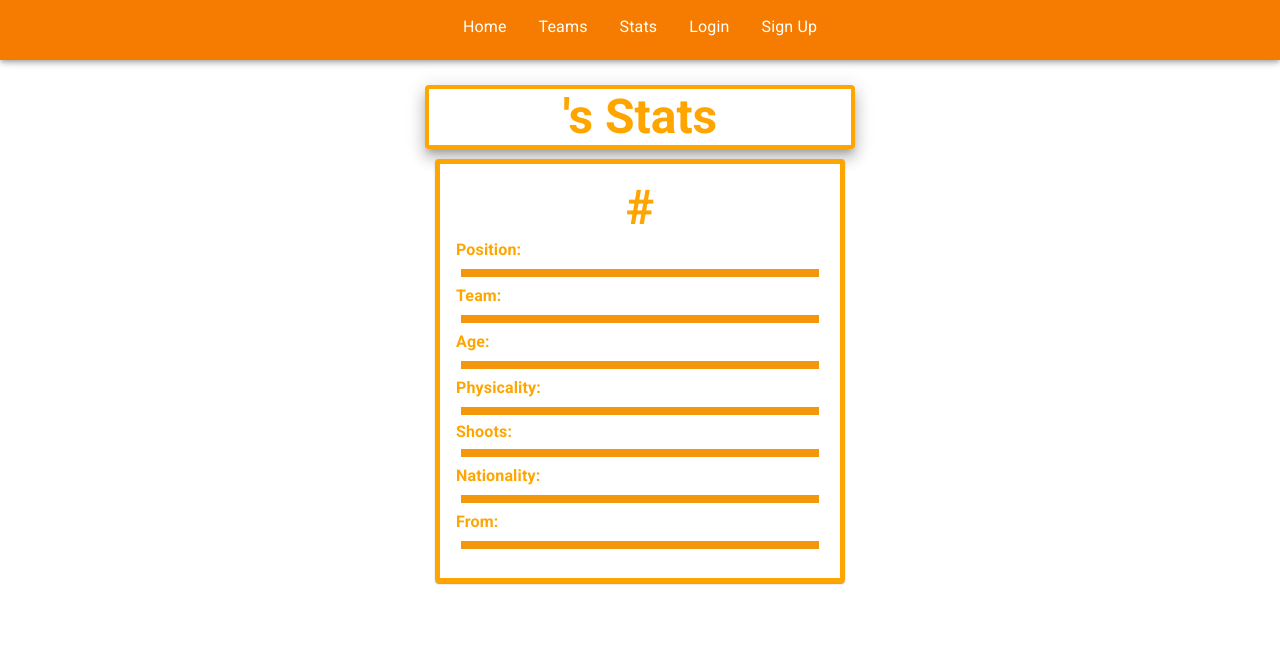
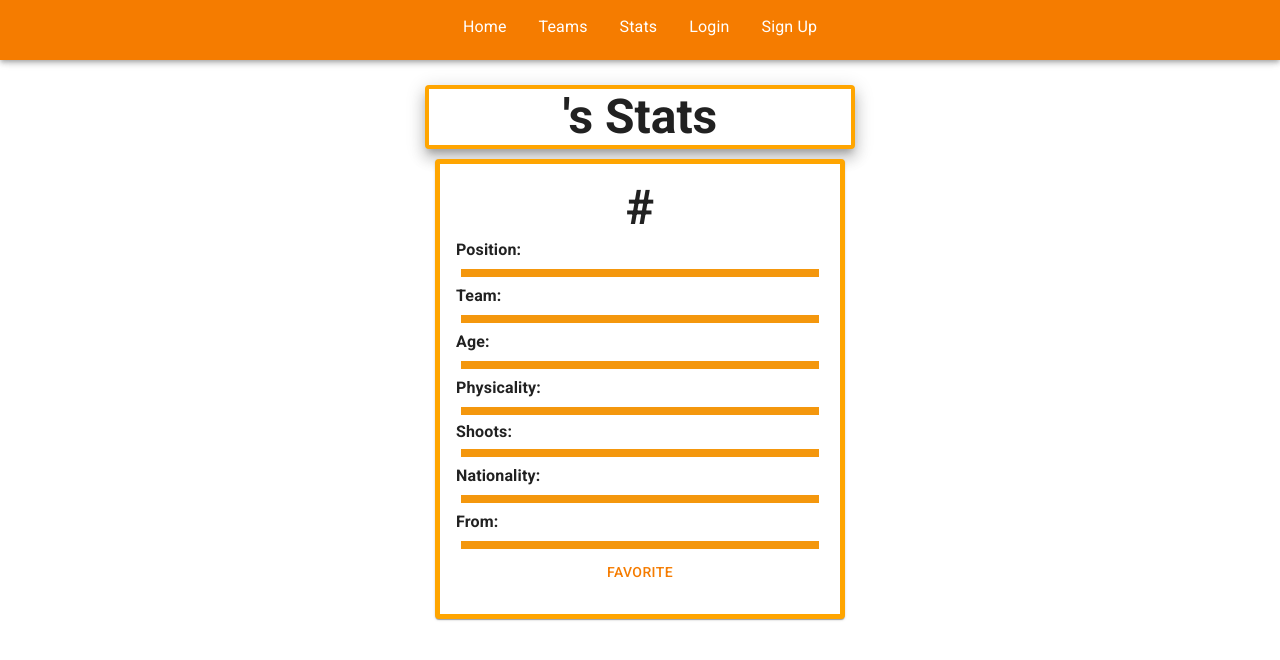
Before and after one commit to ameier6775/hockey-client, a React (Create React App) app: page /player/1 in a window 1280 px wide. Shown: the top 660 px of the page. Built offline with nearby package versions, Linux system fonts and the light colour scheme; no server answers; sample sign-in values are in the browser's storage.

Commit message:
Added favorite button + star icon

```diff
--- a/src/pages/Player.js
+++ b/src/pages/Player.js
@@ -2,7 +2,14 @@ import React from 'react'
 import '../index.css'
 import Layout from '../components/Layout'
 import axios from 'axios'
-import { Paper, Typography, Card, CardContent } from '@material-ui/core'
+import {
+  Paper,
+  Typography,
+  Card,
+  CardContent,
+  Button,
+  Icon,
+} from '@material-ui/core'
 import Auth from '../components/Auth'
 
 class Player extends React.Component {
@@ -33,6 +40,12 @@ class Player extends React.Component {
       weight: '',
       season: '',
     }
+    this.favorite = this.favorite.bind(this)
+  }
+  favorite(e) {
+    this.setState({
+      favorite: !this.state.favorite,
+    })
   }
 
   async componentDidMount() {
@@ -44,9 +57,6 @@ class Player extends React.Component {
     )
     console.log(playersData)
     const player = playersData.data.people[0]
-    // const player = playersData.data.people[0]
-
-    // console.log(playersData.data.people[0].fullName)
 
     this.setState({
       name: player.fullName,
@@ -84,7 +94,6 @@ class Player extends React.Component {
               top: 0,
               marginTop: 15,
               border: '4px solid orange',
-              color: 'orange',
               backgroundColor: 'white',
             }}
             elevation={10}
@@ -110,12 +119,19 @@ class Player extends React.Component {
                   textAlign: 'left',
                 }}
               >
-                <Typography className="orange" variant="h3">
+                <Typography align="center">
+                  {this.state.favorite && (
+                    <Icon fontSize="large" color="primary">
+                      star
+                    </Icon>
+                  )}
+                </Typography>
+                <Typography variant="h3">
                   <center>
                     <b>#{this.state.number}</b>
                   </center>
                 </Typography>
-                <Typography className="orange" variant="h6">
+                <Typography variant="h6">
                   <center>
                     <b>
                       {this.state.captain ? 'Captain' : ''}
@@ -123,25 +139,25 @@ class Player extends React.Component {
                     </b>
                   </center>
                 </Typography>
-                <Typography className="orange" variant="subtitle1">
+                <Typography variant="subtitle1">
                   <b>Position: </b>{' '}
                   <div className="player-card-content">
                     <em>{this.state.position.shortName}</em>
                   </div>
                 </Typography>
-                <Typography className="orange" variant="subtitle1">
+                <Typography variant="subtitle1">
                   <b>Team:</b>
                   <div className="player-card-content">
                     <em>{this.state.team.name}</em>
                   </div>
                 </Typography>
-                <Typography className="orange" variant="subtitle1">
+                <Typography variant="subtitle1">
                   <b>Age:</b>{' '}
                   <div className="player-card-content">
                     <em>{this.state.age}</em>
                   </div>
                 </Typography>
-                <Typography className="orange" variant="subtitle1">
+                <Typography variant="subtitle1">
                   <b>Physicality: </b>
                   <div className="player-card-content">
                     <em>
@@ -149,23 +165,28 @@ class Player extends React.Component {
                     </em>
                   </div>
                 </Typography>
-                <Typography className="orange">
+                <Typography>
                   <b>Shoots: </b>
                   <div className="player-card-content">
                     <em>{this.state.shoots}</em>
                   </div>
                 </Typography>
-                <Typography className="orange" variant="subtitle1">
+                <Typography variant="subtitle1">
                   <b>Nationality:</b>{' '}
                   <div className="player-card-content">
                     <em>{this.state.nationality}</em>
                   </div>
                 </Typography>
-                <Typography className="orange" variant="subtitle1">
+                <Typography variant="subtitle1">
                   <b>From: </b>{' '}
                   <div className="player-card-content">
                     <em>{this.state.birthCity}</em>
                   </div>
+                </Typography>
+                <Typography align="center">
+                  <Button color="primary" onClick={this.favorite}>
+                    Favorite
+                  </Button>
                 </Typography>
               </CardContent>
             </Card>
--- a/src/pages/Team.js
+++ b/src/pages/Team.js
@@ -96,6 +96,13 @@ class Team extends React.Component {
             elevation={10}
           >
             <center>
+              <Typography>
+                {this.state.favorite && (
+                  <Icon fontSize="large" color="primary">
+                    star
+                  </Icon>
+                )}
+              </Typography>
               <Typography variant="h3">
                 Home of the {this.state.name}
               </Typography>
@@ -113,6 +120,11 @@ class Team extends React.Component {
               <Typography variant="subtitle2">
                 Check Out The Official Team Site{' '}
                 <a href={this.state.website}> Here</a>
+              </Typography>
+              <Typography align="center">
+                <Button color="primary" onClick={this.favorite}>
+                  Favorite
+                </Button>
               </Typography>
             </center>
           </Paper>
@@ -136,12 +148,6 @@ class Team extends React.Component {
                   key={player.fullName}
                 >
                   <CardContent>
-                    <Typography align="center">
-                      {this.state.favorite && <Icon color="primary">star</Icon>}
-                    </Typography>
-                    <Typography align="center">
-                      <Button onClick={this.favorite}>Favorite</Button>
-                    </Typography>
                     <Typography variant="h5"> {player.fullName}</Typography>
                     <Typography variant="subtitle2">
                       Position:
--- a/src/pages/Teams.js
+++ b/src/pages/Teams.js
@@ -69,12 +69,6 @@ class Teams extends Component {
                   }}
                 >
                   <CardContent>
-                    <Typography align="center">
-                      {this.state.favorite && <Icon color="primary">star</Icon>}
-                    </Typography>
-                    <Typography align="center">
-                      <Button onClick={this.favorite}>Favorite</Button>
-                    </Typography>
                     <Typography variant="h5"> {team.name}</Typography>
                     <Typography variant="subtitle2">
                       Conference:
```
